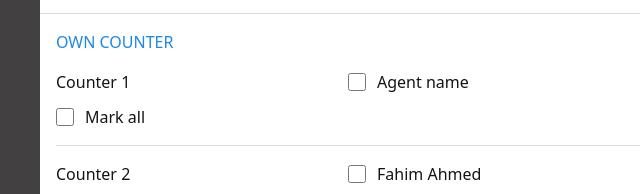
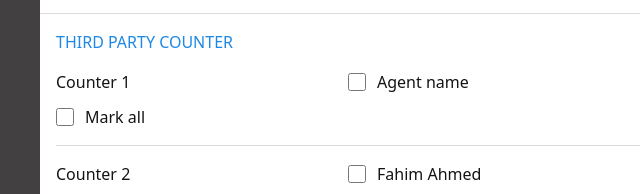
Before and after one commit to farhana-akter-22/operator-admin-panel, a website: page src/index.html in a window 1280 px wide. Shown: the part 961-1155 px from the top of the page, 0-640 px from the left. Drawn offline with nearby package versions, Linux system fonts and the light colour scheme.

Commit message:
2nd commit

```diff
--- a/src/index.html
+++ b/src/index.html
@@ -195,7 +195,7 @@
         </div>
         <hr class="border-[#dbdbdb] border-t-[1px]">
 <div class="flex items-center place-content-between px-4 pt-4">
-    <div><p class="font-inter text-4 font-medium leading-6 text-[#1E88E5]">OWN COUNTER</p></div>
+    <div><p class="font-inter text-4 font-medium leading-6 text-[#1E88E5]">THIRD PARTY COUNTER</p></div>
     <div class="flex gap-[11px] items-center">
         <input id="default-checkbox" type="checkbox" value="" class="w-[18px] h-[18px] text-blue-600 bg-[#48A43F] rounded border-gray-300 focus:ring-blue-500 dark:focus:ring-blue-600 dark:ring-offset-gray-800 focus:ring-2 dark:bg-gray-700 dark:border-gray-600">
         <label for="default-checkbox" class="text-4 font-normal font-inter leading-24px text-[#151414] dark:text-gray-300">Mark all</label>
```
